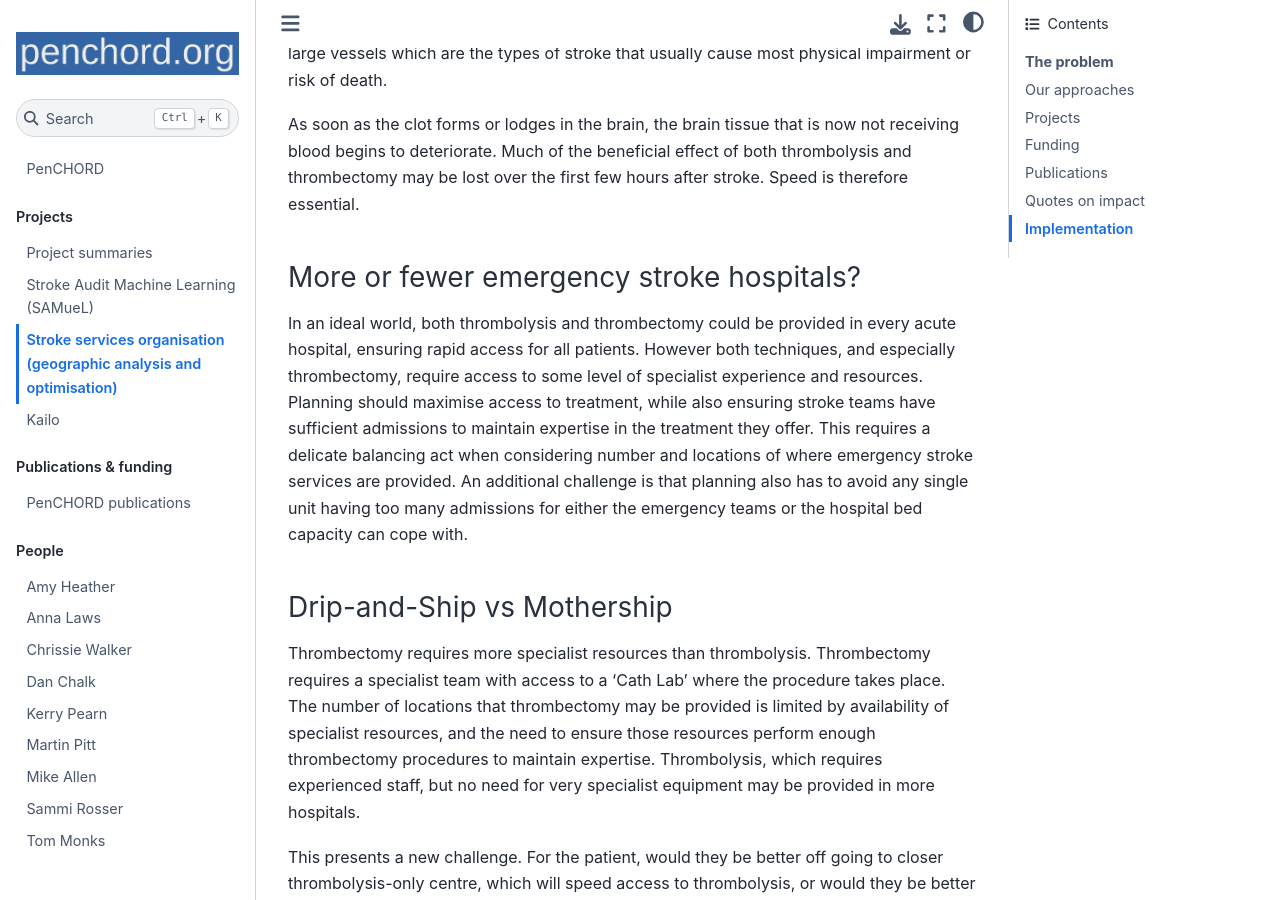
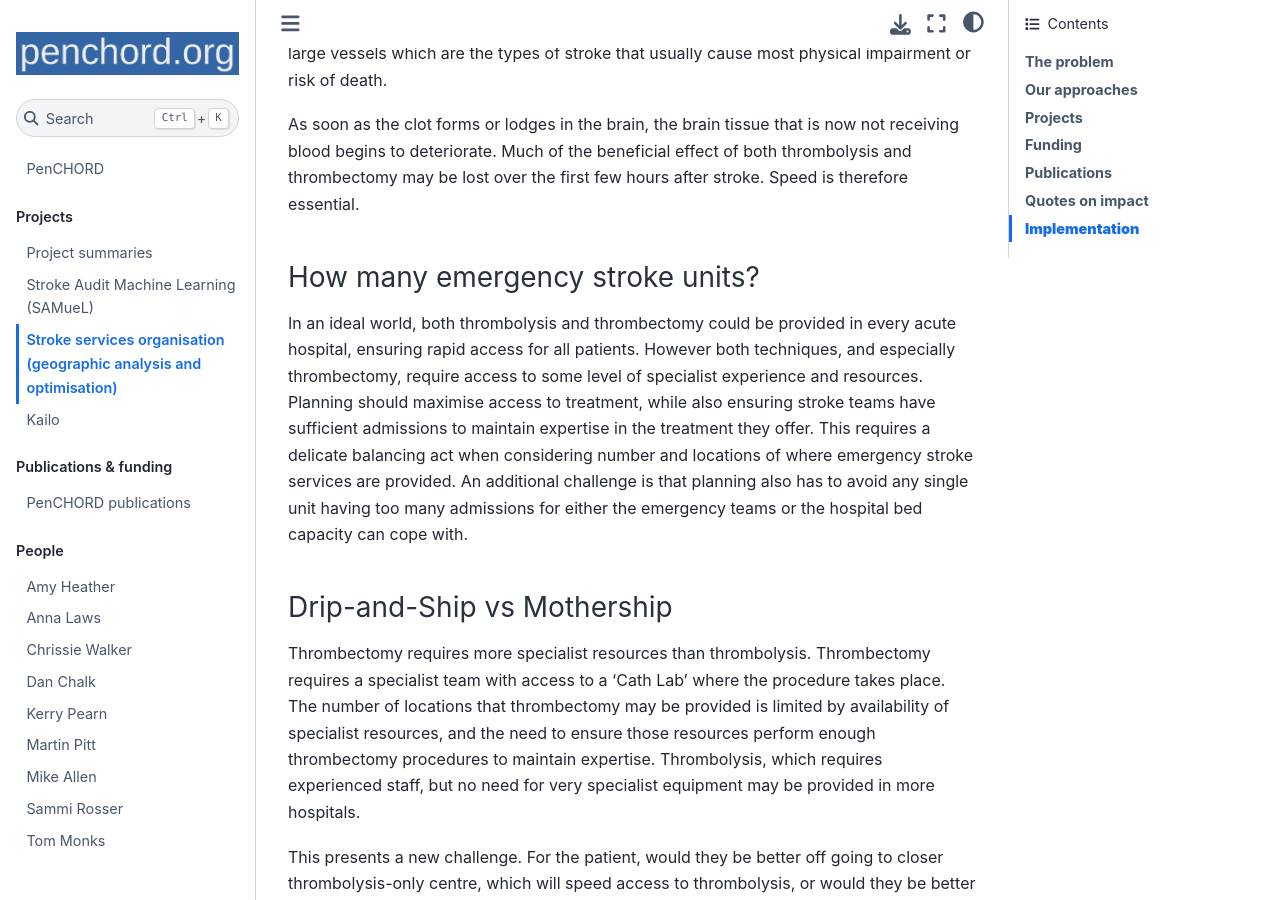
Before and after one commit to penchord/web, a Jupyter Book: the page built from project_pages/stroke_geograpgy.md, in a window 1280 px wide and 900 px high, scrolled down 373 px. Built offline with Jupyter Book 1.0.4 settings and Sphinx 7.4.7 and the Sphinx Book theme 1.1.4, drawn with Linux system fonts in a browser that asks for light colours.

Commit message:
Update stroke geography

```diff
--- a/project_pages/stroke_geograpgy.md
+++ b/project_pages/stroke_geograpgy.md
@@ -6,7 +6,7 @@
 
 As soon as the clot forms or lodges in the brain, the brain tissue that is now not receiving blood begins to deteriorate. Much of the beneficial effect of both thrombolysis and thrombectomy may be lost over the first few hours after stroke. Speed is therefore essential.
 
-### More or fewer emergency stroke hospitals?
+### How many emergency stroke units?
 
 In an ideal world, both thrombolysis and thrombectomy could be provided in every acute hospital, ensuring rapid access for all patients. However both techniques, and especially thrombectomy, require access to some level of specialist experience and resources. Planning should maximise access to treatment, while also ensuring stroke teams have sufficient admissions to maintain expertise in the treatment they offer. This requires a delicate balancing act when considering number and locations of where emergency stroke services are provided. An additional challenge is that planning also has to avoid any single unit having too many admissions for either the emergency teams or the hospital bed capacity can cope with.
 
@@ -25,7 +25,7 @@
 1) **Pre-hospital selection of patients**. In this model of care diagnostic tests are performed at the location of stroke to determine whether a patient is most likely to benefit from being taken directly to a centre that provides thrombolysis and thrombectomy. These are patients with a clot in a large vessel. Currently there is no simple perfect test that may be performed on-scene, but increased investigation with the aid of telemedicine from a stroke specialist may help determine patients likely to benefit from direct transfer to a combined thrombolysis/thrombectomy centre, even at the cost of a delay in receiving thrombolysis (see **OPTIMIST** project below).
 2) **Mobile stroke units**. A mobile stroke unit is a specialist ambulance equipped with a head scanner (required to diagnose a stroke caused by a clot) and staffed by people with knowledge of how to administer thrombolysis on scene. The head scan may also determine on-scene which patients would benefit from thrombectomy, and take those patients directly to a thrombectomy-capable centre (see **MUSTER** project below).
 
-## Our approaches
+## **Our approaches**
 
 In order to help local, regional, or national planners design well-configured stroke services we have developed a number of approaches:
 
@@ -42,7 +42,7 @@
 ![](./images/added_utility.jpg)
 *Maps of benefit of thrombolysis/thrombectomy depending on location of stroke and model of care. Left: Overall patient benefit using drip-and-ship model of care. Middle: Overall patient benefit using mothership model of care. Right: Difference between mothership and drip-and-ship model of care (blue = mothership is better). Patient outcome is estimated on a utility scale of 0 (death) to 1 (full health). Thrombolysis-only centres are indicated by white circles, and combined thrombolysis/thrombectomy centres by red circles. Where a patient lives closest to a combined thrombolysis/thrombectomy centre drip-and-ship and mothership are equivalent.
 
-## Projects
+## **Projects**
 
 We have undertaken a range of projects to assist regional or national providers in planning services, and also undertake more foundational research to be able to model these systems.
 
@@ -77,8 +77,7 @@
 
 The MUSTER project (running 2024-2025) combines qualitative research and modelling to assess the benefit and feasibility of providing on-scene thrombolysis in mobile stroke units (a specialist ambulance equipped with head scanner, and staffed by by people with knowledge of how to administer thrombolysis on scene).
 
-
-## Funding
+## **Funding**
 
 ### National and regional contracted work
 
@@ -106,7 +105,7 @@
 
 NIHR Programme Development Grant NIHR201692: £132K Enhancing and disseminating the outputs of the Promoting Effective and Rapid Stroke Care (PEARS) NIHR PGfAR Programme Grant & facilitating thrombectomy implementation in England. Dec 2020 to Nov 2021. [Link](https://fundingawards.nihr.ac.uk/award/NIHR201692)
 
-## Publications
+## **Publications**
 
 Allen M, Pearn K, Ford GA, White P, Rudd AG, McMeekin P, Stein K, James M. (2022) National implementation of reperfusion for acute ischaemic stroke in England: How should services be configured? A modelling study. European Stroke Journal 7:28-40. doi:10.1177/23969873211063323 [link](https://journals.sagepub.com/doi/10.1177/23969873211063323)
 
@@ -120,7 +119,7 @@
 
 Allen, M., Pearn, K., Villeneuve, E., Monks, T. Stein, K. & James, M. (2017) Feasibility of a hyper-acute stroke unit model of care across England: a modelling analysis. BMJ Open. [link](http://dx.doi.org/10.1136/bmjopen-2017-018143)
 
-## Quotes on impact
+## **Quotes on impact**
 
 Professor Tony Rudd, National Clinical Director for Stroke, NHS England:
 
@@ -140,7 +139,7 @@
 
 > 'In my opinion, the PenCHORD modelling team are the best that we have in this country. Well done.'
 
-## Implementation
+## **Implementation**
 
 Contracted work has been performed for national and regional stroke services (see above). Additionally, modelling has formed part of the UK implementation guide for thrombectomy:
 
```
